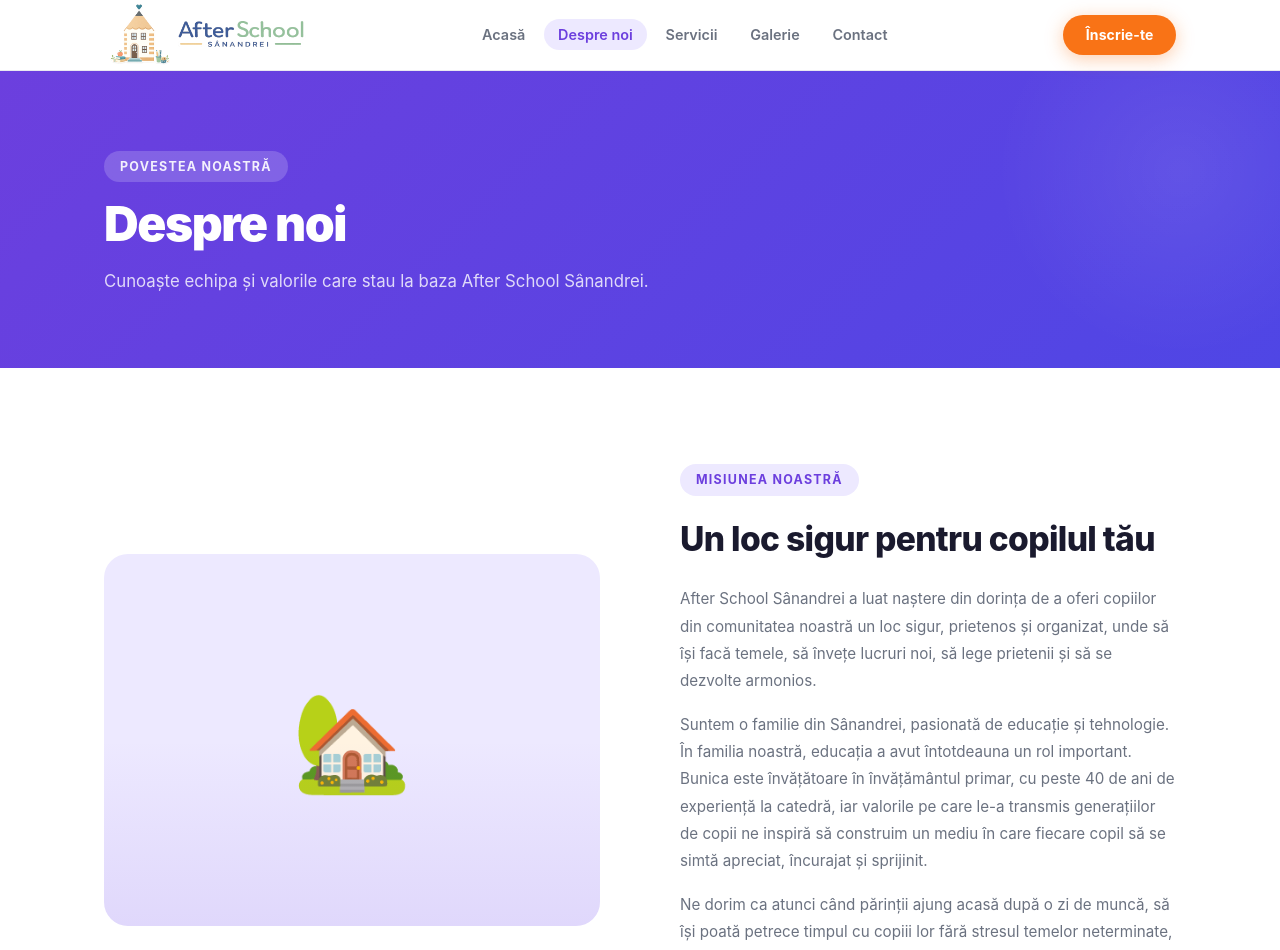
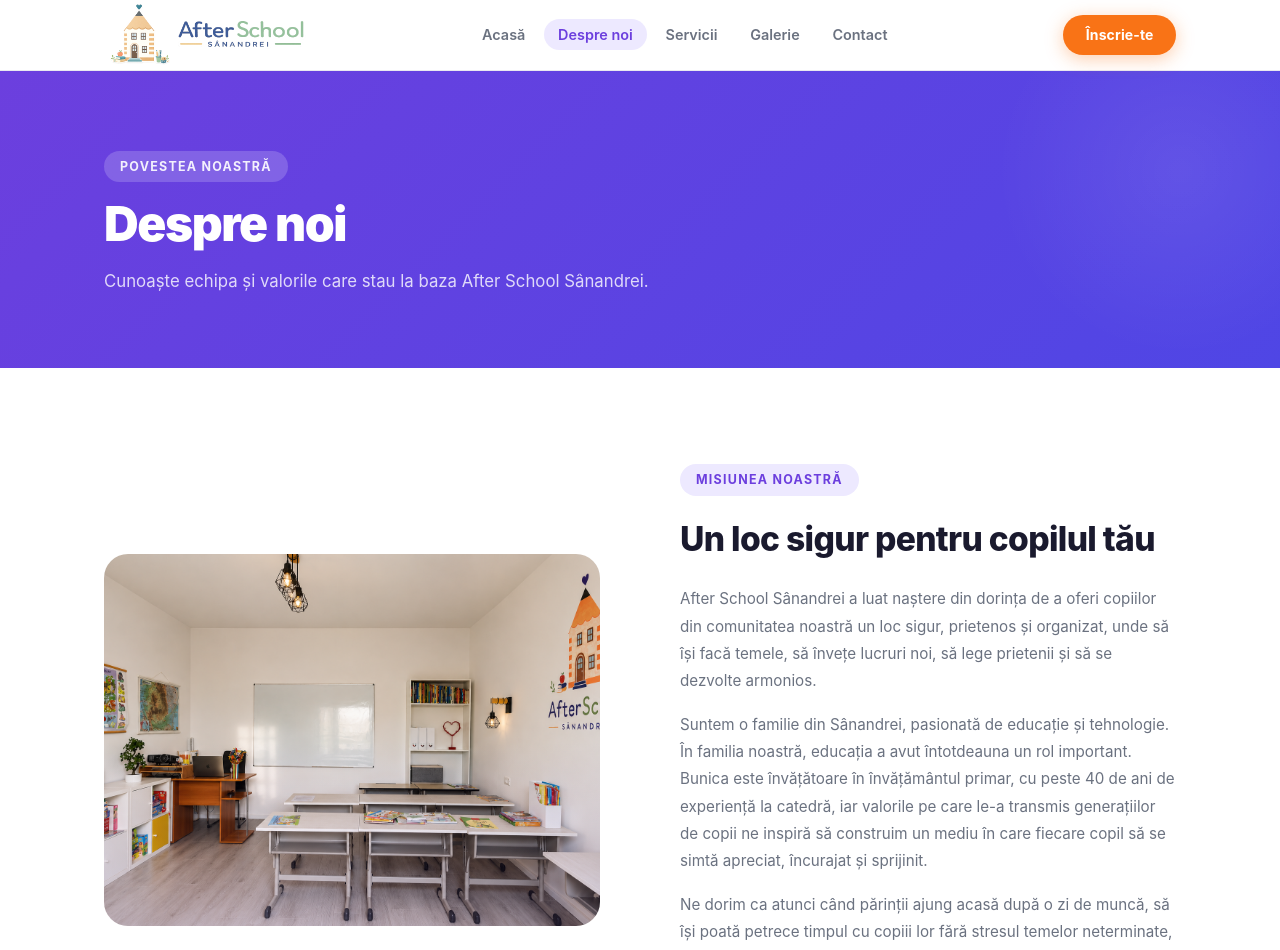
Before and after one commit to lavinianetotea/afterschool-sanandrei, a React (Create React App) app in the folder client/: page /despre-noi in a window 1280 px wide. Shown: the top 950 px of the page. Built offline with nearby package versions, Linux system fonts and the light colour scheme.

Commit message:
added sala-clasa picture

```diff
--- a/client/src/pages/About.css
+++ b/client/src/pages/About.css
@@ -55,15 +55,17 @@
 }
 
 .about-visual {
-  background: var(--primary-light);
   border-radius: var(--radius-lg);
   aspect-ratio: 4/3;
-  display: flex;
-  align-items: center;
-  justify-content: center;
-  font-size: 6rem;
   position: relative;
   overflow: hidden;
+}
+
+.about-visual-img {
+  width: 100%;
+  height: 100%;
+  object-fit: cover;
+  display: block;
 }
 
 .about-visual::after {
--- a/client/src/pages/About.jsx
+++ b/client/src/pages/About.jsx
@@ -58,7 +58,9 @@ export default function About() {
       <section>
         <div className="container">
           <div className="about-grid">
-            <div className="about-visual">🏡</div>
+            <div className="about-visual">
+              <img src="/sala-clasa.png" alt="Sala de clasă After School Sânandrei" className="about-visual-img" />
+            </div>
             <div className="about-content">
               <span className="section-tag">Misiunea noastră</span>
               <h2>Un loc sigur pentru copilul tău</h2>
```
Also changed, not shown: client/public/sala-clasa.png (added).
